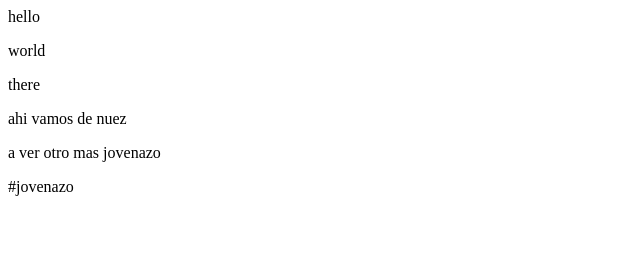
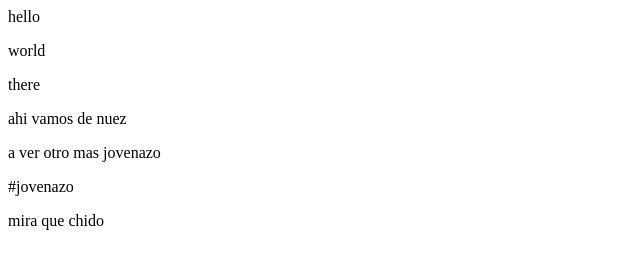
Before and after one commit to victordelrosal/demo-repo, a plain HTML site: page index.html in a window 1280 px wide. Shown: the whole page, without its empty margins (0-640 px from the left). Drawn offline with Linux system fonts and the light colour scheme.

Commit message:
que chido eh

```diff
--- a/index.html
+++ b/index.html
@@ -3,3 +3,4 @@
 <p>there</p>
 <p>ahi vamos de nuez</p>
 <p>a ver otro mas jovenazo</p> #jovenazo
+<p>mira que chido</p>
```
